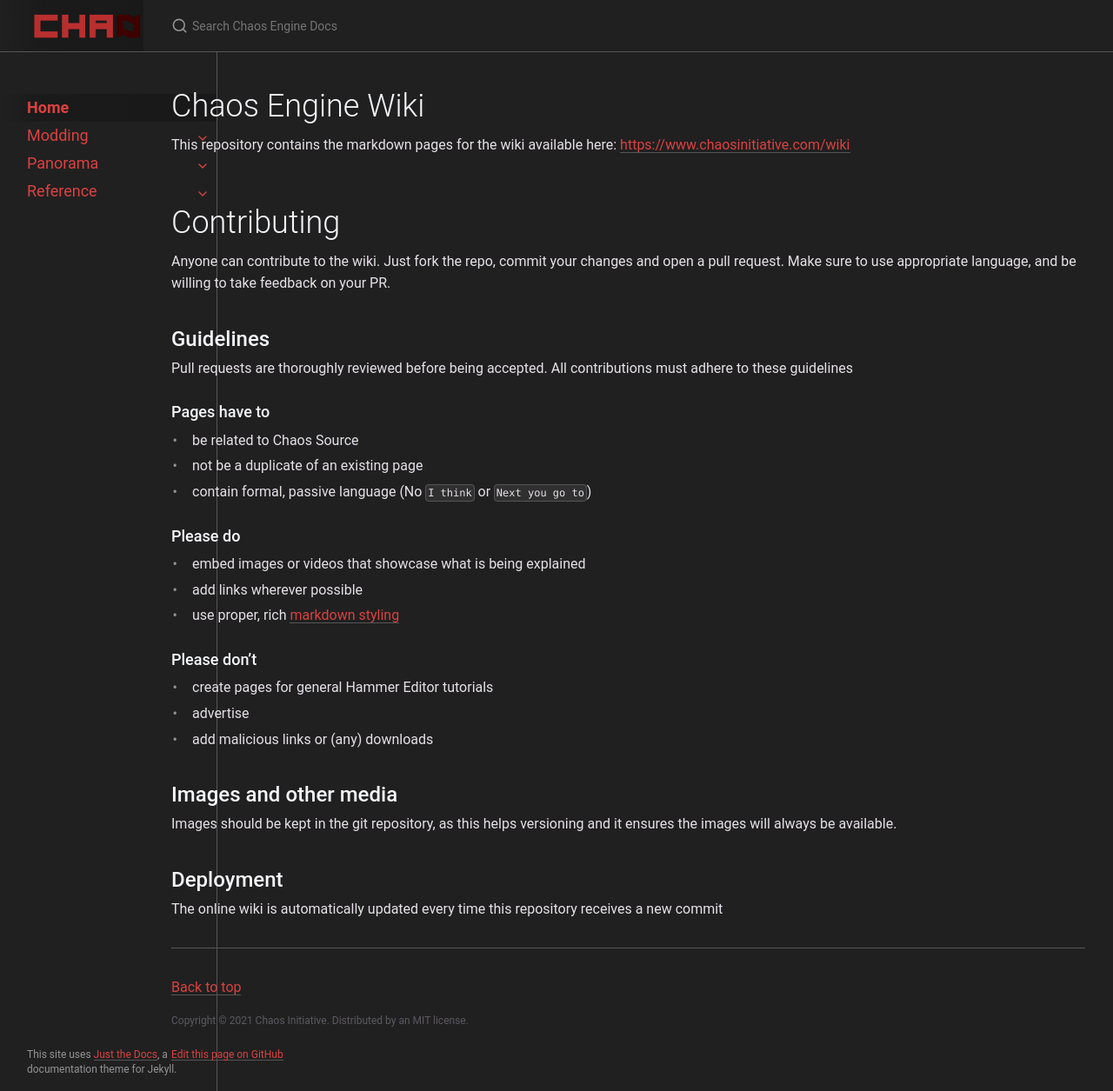
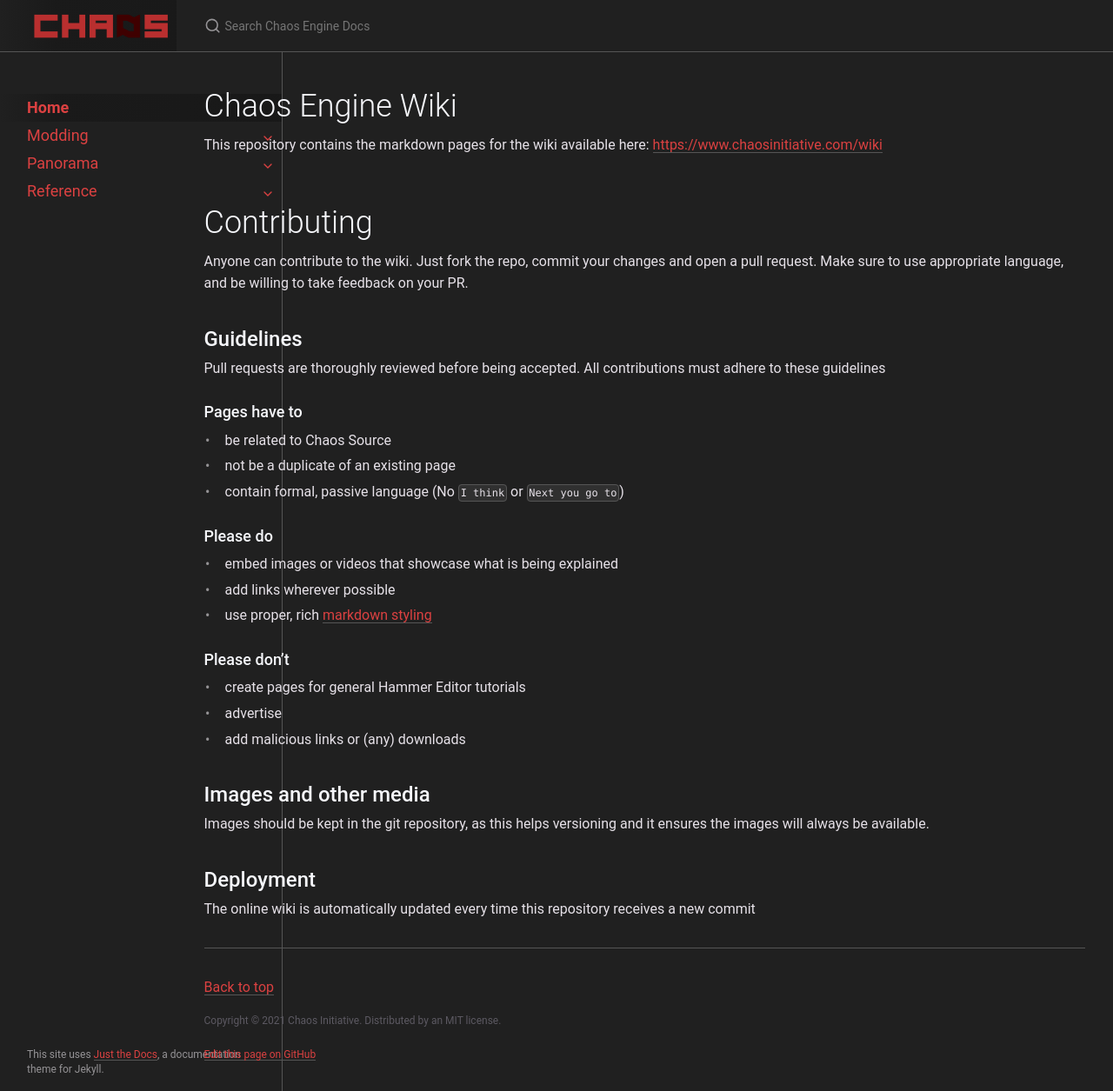
Before and after one commit to JJL772/jjl772.github.io, a Jekyll site: the page built from index.md, in a window 1280 px wide and 1255 px high. Shown: the whole window at 87% size. Built offline with Jekyll 4.4.1, drawn with Linux system fonts in a browser that asks for light colours.

Commit message:
Increase nav width to 300

```diff
--- a/_sass/color_schemes/chaos-dark.scss
+++ b/_sass/color_schemes/chaos-dark.scss
@@ -20,7 +20,7 @@
 $search-foreground-color: $grey-lt-300;
 
 $content-width: 1200px;
-$nav-width: 250px;
-$nav-width-md: 250px;
+$nav-width: 325px;
+$nav-width-md: 325px;
 
 $font-size-4: 18px;
```
